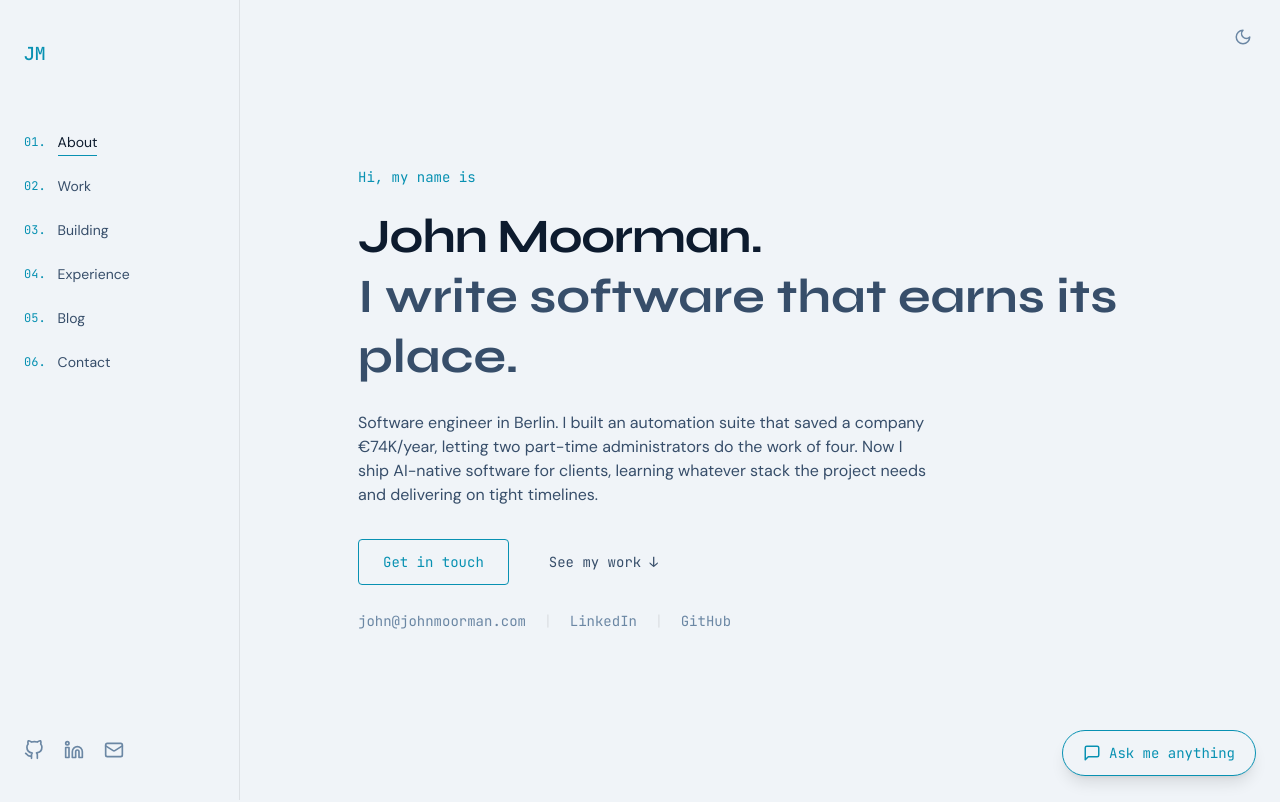
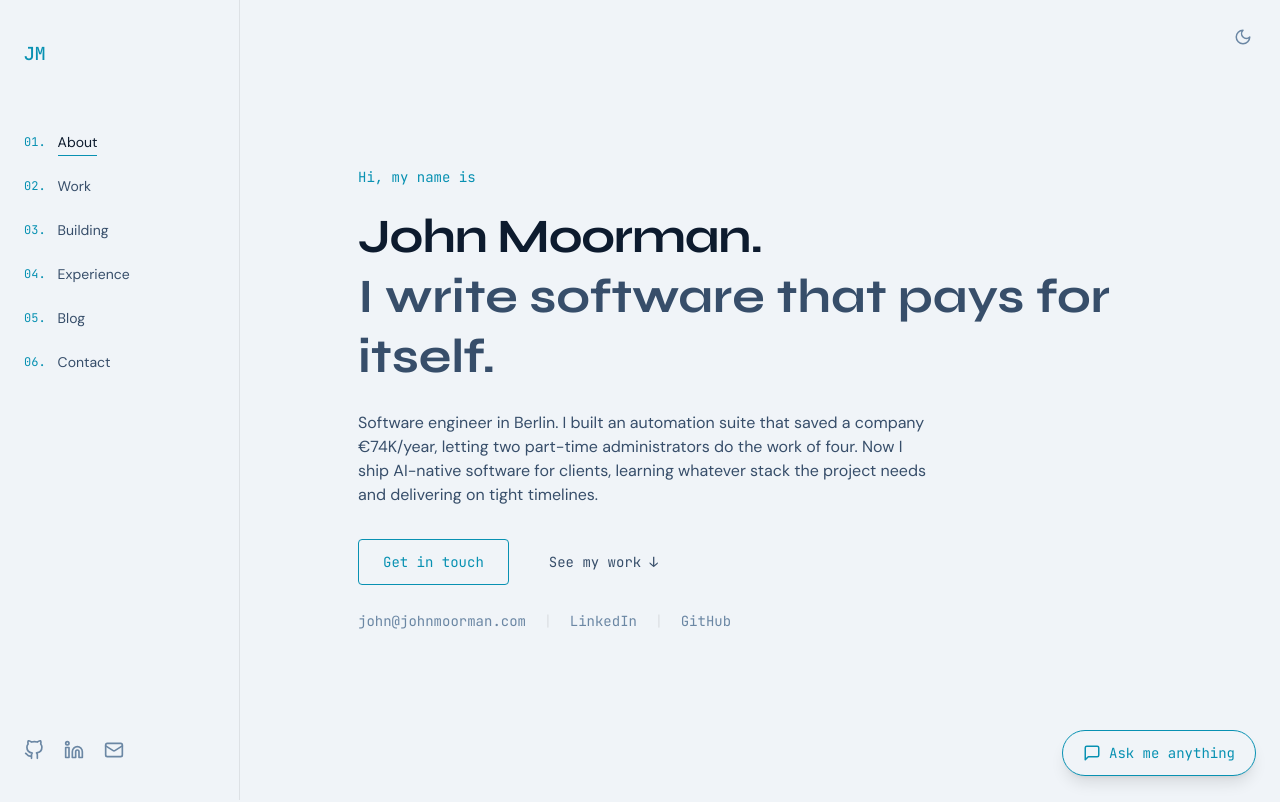
Before and after one commit to mojoro/john-moorman-portfolio, a Next.js app: page / in a window 1280 px wide. Shown: the top 802 px of the page. Built offline with nearby package versions, Linux system fonts and the light colour scheme.

Commit message:
Update hero section

```diff
--- a/app/page.tsx
+++ b/app/page.tsx
@@ -195,7 +195,7 @@ export default function Home() {
           variants={fadeUp}
           className="font-display text-[clamp(1.5rem,4vw,3rem)] font-bold leading-tight text-text-secondary"
         >
-          I write software that earns its place.
+          I write software that pays for itself.
         </motion.h2>
         <motion.p
           variants={fadeUp}
```
